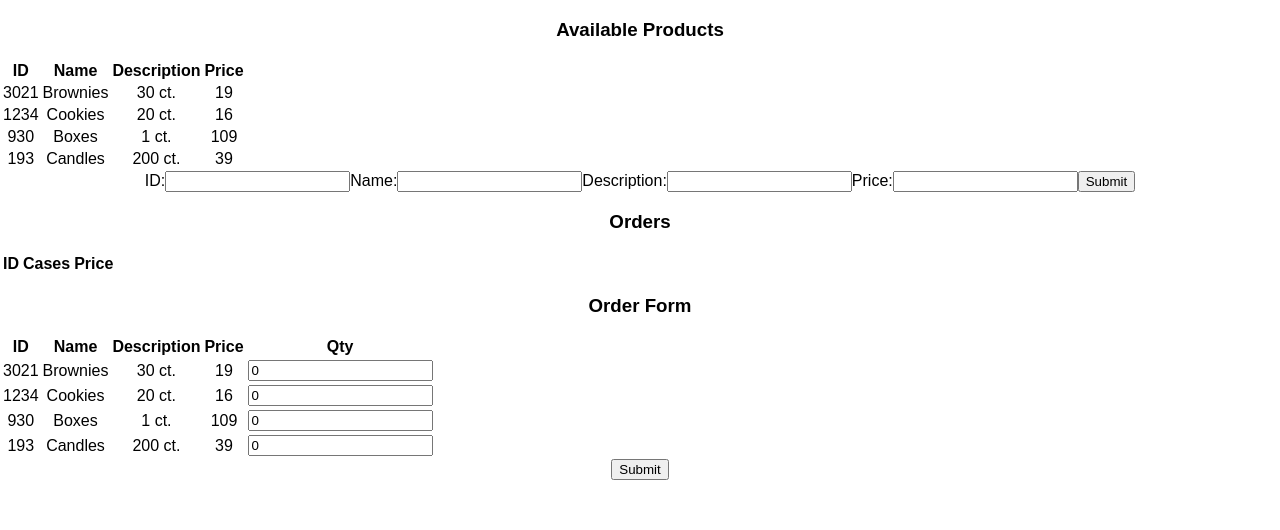
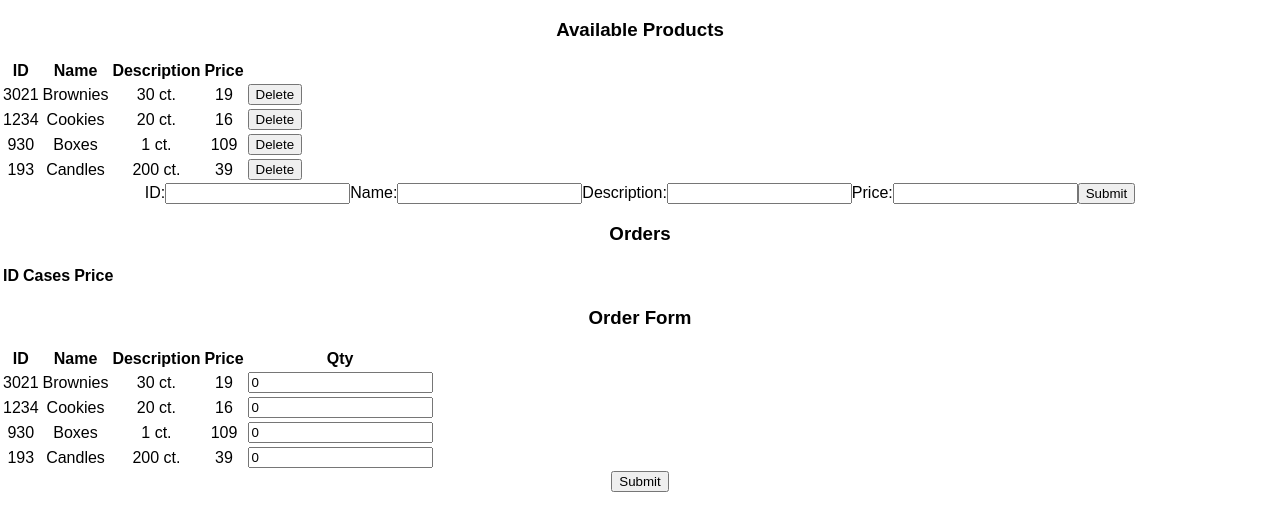
Before and after one commit to aopsfan/inventory, a React (Create React App) app: page / in a window 1280 px wide. Shown: the top 530 px of the page. Built offline with nearby package versions, Linux system fonts and the light colour scheme.

Commit message:
Add delete button to product list

```diff
--- a/src/ProductList.js
+++ b/src/ProductList.js
@@ -1,15 +1,30 @@
 import React, { Component } from 'react';
+import * as R from 'ramda';
+
+const renderProduct = R.curry((component, product, index) => {
+  return (
+    <tr key={product.id}>
+      <td>{product.id}</td>
+      <td>{product.name}</td>
+      <td>{product.description}</td>
+      <td>{product.price}</td>
+      <td><button
+        onClick={e => {
+          e.preventDefault();
+          component.setState(R.over(R.lensProp('products'), R.drop(index)))
+        }}>
+        Delete
+      </button></td>
+    </tr>
+  );
+})
 
 export default class ProductList extends Component {
-  renderProduct({ id, name, description, price }) {
-    return (
-      <tr key={id}>
-        <td>{id}</td>
-        <td>{name}</td>
-        <td>{description}</td>
-        <td>{price}</td>
-      </tr>
-    )
+  constructor(props) {
+    super(props);
+    this.state = {
+      products: props.items
+    }
   }
 
   render() {
@@ -22,7 +37,7 @@ export default class ProductList extends Component {
             <th>Description</th>
             <th>Price</th>
           </tr>
-          {this.props.items.map(this.renderProduct)}
+          {this.state.products.map(renderProduct(this))}
         </tbody>
       </table>
     );
```
